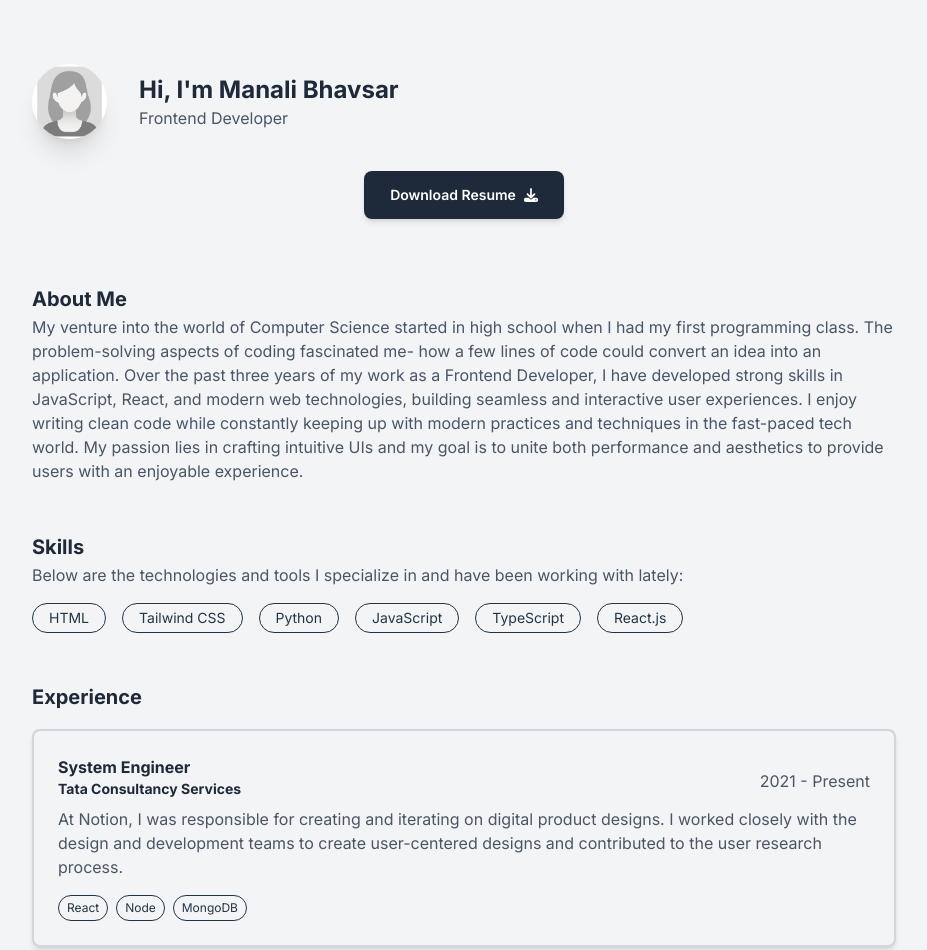
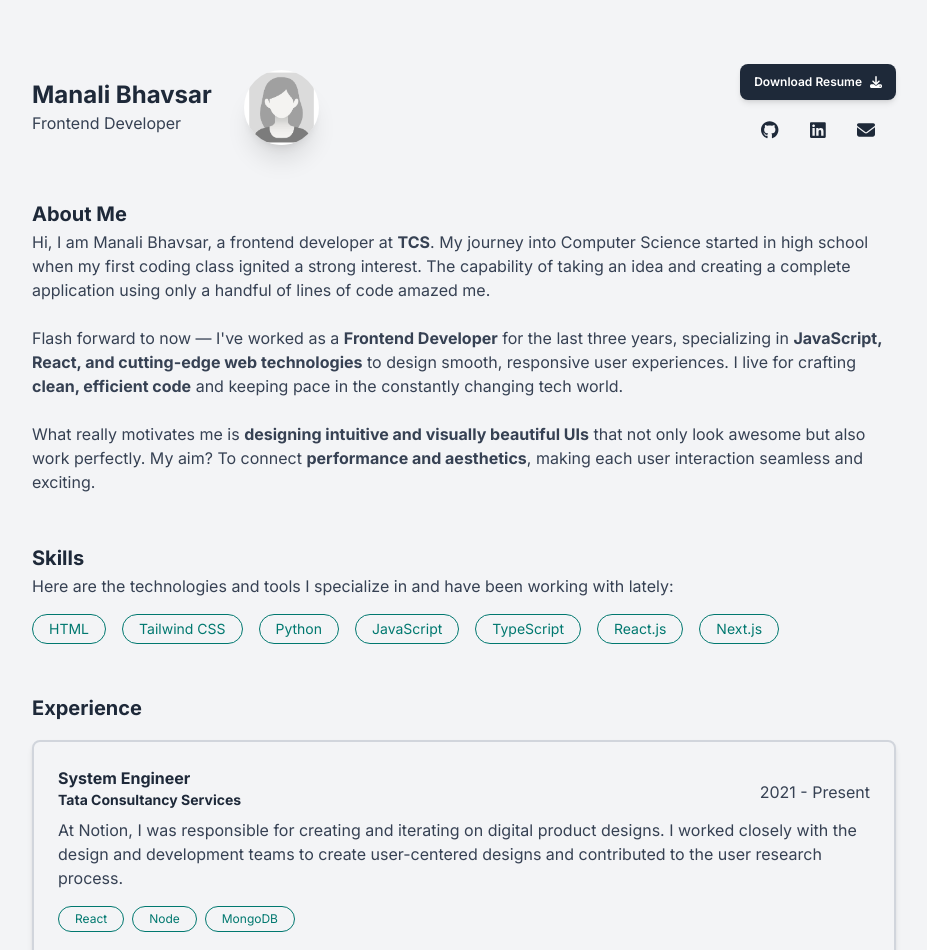
Before and after one commit to ManaliSBhavsar/Portfolio, a React (Vite) app: page / in a window 1280 px wide. Shown: the top 950 px of the page, without its empty margins (176-1103 px from the left). Built offline with nearby package versions, Linux system fonts and the light colour scheme.

Commit message:
About & Skills section modified

```diff
--- a/src/components/About.tsx
+++ b/src/components/About.tsx
@@ -5,16 +5,25 @@ function About() {
     <section>
       <H2>About Me</H2>
       <P>
-        My venture into the world of Computer Science started in high school
-        when I had my first programming class. The problem-solving aspects of
-        coding fascinated me- how a few lines of code could convert an idea into
-        an application. Over the past three years of my work as a Frontend
-        Developer, I have developed strong skills in JavaScript, React, and
-        modern web technologies, building seamless and interactive user
-        experiences. I enjoy writing clean code while constantly keeping up with
-        modern practices and techniques in the fast-paced tech world. My passion
-        lies in crafting intuitive UIs and my goal is to unite both performance
-        and aesthetics to provide users with an enjoyable experience.
+        Hi, I am Manali Bhavsar, a frontend developer at <b><a href= 'https://www.tcs.com/' target='_blank'>TCS</a></b>. My journey into Computer Science started in high school when my first
+        coding class ignited a strong interest. The capability of taking an idea
+        and creating a complete application using only a handful of lines of
+        code amazed me.
+      </P>
+      <br />
+      <P>
+        Flash forward to now — I've worked as a <b>Frontend Developer</b> for
+        the last three years, specializing in <b>JavaScript, React, and
+        cutting-edge web technologies</b> to design smooth, responsive user
+        experiences. I live for crafting <b>clean, efficient code</b> and keeping pace
+        in the constantly changing tech world.
+      </P>
+      <br />
+      <P>
+        What really motivates me is <b>designing intuitive and visually beautiful
+        UIs</b> that not only look awesome but also work perfectly. My aim? To
+        connect <b>performance and aesthetics</b>, making each user interaction seamless
+        and exciting.
       </P>
     </section>
   );
--- a/src/components/Skills.tsx
+++ b/src/components/Skills.tsx
@@ -6,10 +6,10 @@ function Skills() {
   return (
     <section>
       <H2>Skills</H2>
-      <P>Below are the technologies and tools I specialize in and have been working with lately:</P>
+      <P>Here are the technologies and tools I specialize in and have been working with lately:</P>
       <div className="flex flex-wrap flex-row gap-4 mt-4">
         {techs.map((tech, index) => (
-          <p key={index} className="border py-1 px-4 rounded-full text-sm">
+          <p key={index} className="border-[1.5px] py-1 px-4 rounded-full text-sm text-teal-700">
             {tech.name}
           </p>
         ))}
--- a/src/components/global/Footer.tsx
+++ b/src/components/global/Footer.tsx
@@ -1,8 +1,7 @@
-import { socialLinks } from "../../data/social";
-import { FontAwesomeIcon } from "@fortawesome/react-fontawesome";
 import P from "./P";
 import H2 from "./H2";
 import { motion } from "framer-motion";
+import SocialLinks from "./SocialLinks";
 
 function Footer() {
   return (
@@ -13,18 +12,8 @@ function Footer() {
       className="mt-16 pb-16">
       <H2>Get in Touch</H2>
       <P>Looking to connect or collaborate? Feel free to reach out — I'd love to hear from you!</P>
-      <div className="my-8 flex flex-row justify-center gap-x-4">
-        {socialLinks.map((link) => (
-          <a className="flex justify-center items-center rounded-lg bg-gray-800 w-10 h-10 text-white text-lg border-2 border-transparent hover:border-gray-800 hover:text-gray-800 hover:bg-white focus:border-gray-800 focus:text-gray-800 focus:bg-white transition-colors duration-300 ease-in-out"
-            key={link.id}
-            href={link.url}
-            target="_blank"
-            rel="noopener noreferrer"
-            aria-label="Social Media Link"
-          >
-            <FontAwesomeIcon icon={link.icon} />
-          </a>
-        ))}
+      <div className="mt-4">
+        <SocialLinks />
       </div>
     </motion.footer>
   );
--- a/src/components/global/Header.tsx
+++ b/src/components/global/Header.tsx
@@ -3,6 +3,7 @@ import { FontAwesomeIcon } from '@fortawesome/react-fontawesome';
 import { faDownload } from '@fortawesome/free-solid-svg-icons';
 import P from './P';
 import { motion } from "framer-motion";
+import SocialLinks from './SocialLinks';
 
 function Header() {
   return (
@@ -10,8 +11,13 @@ function Header() {
       initial={{ x: -20, opacity: 0 }}
       animate={{ x: 0, opacity: 1 }}
       transition={{ duration: 1.2, ease: "easeOut" }}
-      className='header mb-16 pt-16'>
-      <div className='flex gap-8 items-center mb-8'>
+      className='header mb-12 pt-16'>
+      <div className='flex flex-col items-start gap-[15px] md:flex-row md:gap-0 md:items-center md:justify-between'>
+        <div className='flex gap-8 items-center'>
+          <div>
+            <h1 className='text-xl md:text-2xl font-bold text-gray-800 dark:text-white'>Manali Bhavsar</h1>
+            <P>Frontend Developer</P>
+          </div>
           <span className='rounded-full overflow-hidden flex shrink-0 shadow-xl'>
             <img
               src={profilePicture}
@@ -20,16 +26,14 @@ function Header() {
               height='75'
             />
           </span>
-        <div>
-          <h1 className='text-xl md:text-2xl font-bold text-gray-800 dark:text-white'>Hi, I'm Manali Bhavsar</h1>
-          <P>Frontend Developer</P>
         </div>
-      </div>
-      <div className='flex flex-col gap-[15px] items-center'>
-        <a href='#' className='text-sm inline-flex items-center gap-2 px-6 py-3 w-fit text-white bg-gray-800 border-2 border-transparent hover:border-gray-800 hover:text-gray-800 hover:bg-white focus:border-gray-800 focus:text-gray-800 focus:bg-white transition-colors duration-300 ease-in-out rounded-lg shadow-md font-semibold transform'>
+        <div className='flex flex-col gap-[10px] items-center'>
+          <a href='#' className='text-xs inline-flex items-center gap-2 px-3 py-2 w-fit text-white bg-gray-800 border-2 border-transparent hover:border-gray-800 hover:text-gray-800 hover:bg-white focus:border-gray-800 focus:text-gray-800 focus:bg-white transition-colors duration-300 ease-in-out rounded-lg shadow-md font-semibold transform'>
             Download Resume
             <FontAwesomeIcon icon={faDownload} />
           </a>
+          <SocialLinks />
+        </div>
       </div>
     </motion.header>
   );
--- a/src/components/global/P.tsx
+++ b/src/components/global/P.tsx
@@ -1,9 +1,11 @@
+import { ReactNode } from "react";
+
 interface PProps {
-  children: string;
+  children: ReactNode;
 }
 
 const P = ({ children }: PProps) => {
-  return <p className="text-base text-gray-600 leading-6">{children}</p>;
+  return <p className="text-base text-gray-700 leading-6">{children}</p>;
 };
 
 export default P
--- /dev/null
+++ b/src/components/global/SocialLinks.tsx
@@ -0,0 +1,27 @@
+import { socialLinks } from "../../data/social";
+import { FontAwesomeIcon } from "@fortawesome/react-fontawesome";
+
+function SocialLinks() {
+    return (
+        <>
+            <div className="flex flex-row justify-center gap-x-2">
+                {socialLinks.map((link) => (
+                    <a className="flex justify-center items-center rounded-lg w-10 h-10 text-gray-800 text-lg
+              hover:bg-gray-800 hover:text-white  hover:shadow-lg
+              focus:bg-gray-800 focus:text-white  focus:shadow-lg
+              transition-all duration-300 ease-in-out"
+                        key={link.id}
+                        href={link.url}
+                        target="_blank"
+                        rel="noopener noreferrer"
+                        aria-label="Social Media Link"
+                    >
+                        <FontAwesomeIcon icon={link.icon} />
+                    </a>
+                ))}
+            </div>
+        </>
+    );
+}
+
+export default SocialLinks
--- a/src/components/global/Tech.tsx
+++ b/src/components/global/Tech.tsx
@@ -6,7 +6,7 @@ function Tech(props: TechProps) {
   return (
     <div className="flex flex-wrap gap-2 mt-4">
       {props.techs.map((t,i) => (
-        <p key={i} className="border py-1 px-2 rounded-full text-xs">
+        <p key={i} className="border py-1 px-4 rounded-full text-xs text-teal-700">
           {t}
         </p>
       ))}
--- a/src/data/skills.json
+++ b/src/data/skills.json
@@ -22,5 +22,9 @@
     {
         "id": 6,
         "name": "React.js"
+    },
+    {
+        "id": 7,
+        "name": "Next.js"
     }
 ]
--- a/src/data/social.ts
+++ b/src/data/social.ts
@@ -1,5 +1,5 @@
 import { faGithub, faLinkedin } from "@fortawesome/free-brands-svg-icons";
-import { faEnvelope, faPhone } from "@fortawesome/free-solid-svg-icons";
+import { faEnvelope } from "@fortawesome/free-solid-svg-icons";
 
 export const socialLinks = [
     {
@@ -16,10 +16,5 @@ export const socialLinks = [
         id: 3,
         icon: faEnvelope,
         url: "mailto:manalisbhavsar@gmail.com"
-    },
-    {
-        id: 4,
-        icon: faPhone,
-        url: "tel:+919766249259"
     }
 ]
```
Lines whose indentation alone changed are shown as unchanged.
